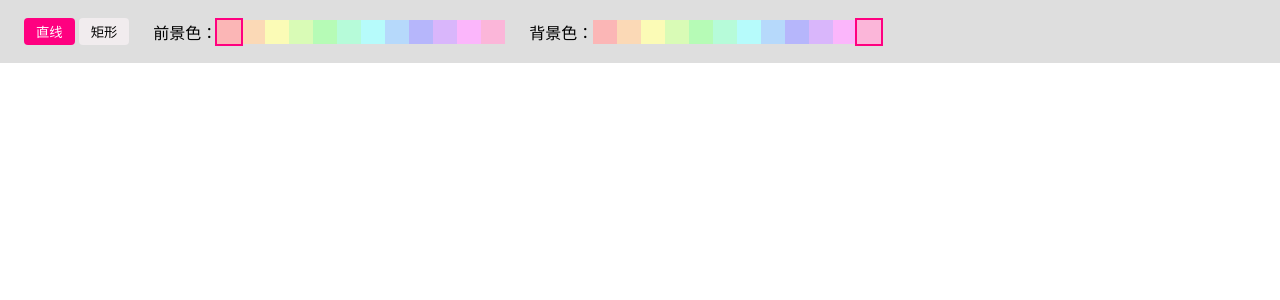
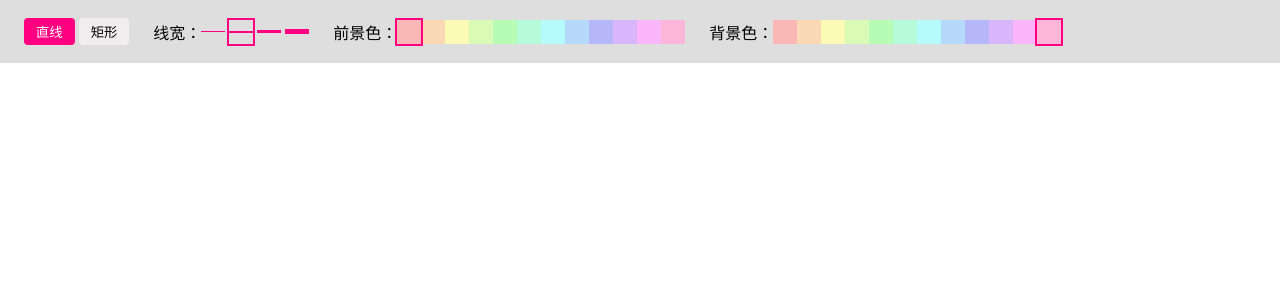
Before and after one commit to hamflx/webgl-paint, a Vue app: page / in a window 1280 px wide. Shown: the top 300 px of the page. Built offline with nearby package versions, Linux system fonts and the light colour scheme.

Commit message:
feat: 支持直线工具的线宽。

```diff
--- a/src/App.vue
+++ b/src/App.vue
@@ -1,5 +1,6 @@
 <script setup>
 import ColorPlate from './components/ColorPlate.vue'
+import ThicknessPlate from './components/ThicknessPlate.vue'
 import { onMounted, onUnmounted, ref } from 'vue'
 import { createPaint, createPaintTools } from './paint'
 import { createPaintReactiveState } from './reactive'
@@ -27,6 +28,10 @@ onUnmounted(() => {
         <template v-for="tool of paintTools">
           <button class="paint__toolbar__btn" :class="{ isActive: tool.mode === paintState.paintMode }" @click="paintState.paintMode = tool.mode">{{ tool.name }}</button>
         </template>
+      </div>
+
+      <div class="paint__toolbar__block">
+        线宽：<ThicknessPlate v-model="paintState.thickness"/>
       </div>
 
       <div class="paint__toolbar__block">
--- /dev/null
+++ b/src/components/ThicknessPlate.vue
@@ -0,0 +1,69 @@
+<script setup>
+import { toRefs, defineProps } from 'vue'
+import { getThicknessList } from '../webgl/common/thickness';
+
+const props = defineProps({
+  modelValue: Number
+})
+const emit = defineEmits(['update:modelValue'])
+const { modelValue } = toRefs(props)
+
+const thicknessList = getThicknessList()
+
+const setActiveThickness = thickness => {
+  emit('update:modelValue', thickness.width)
+}
+</script>
+
+<template>
+  <div class="thickness-plate">
+    <template v-for="thickness of thicknessList">
+      <div class="thickness-plate__item" :class="['thickness-' + thickness.width, { isActive: modelValue === thickness.width }]" @click="setActiveThickness(thickness)">
+      </div>
+    </template>
+  </div>
+</template>
+
+<style lang="scss" scoped>
+.thickness-plate {
+  display: flex;
+  place-items: center;
+
+  &__item {
+    display: flex;
+    align-items: center;
+    width: 24px;
+    flex: 0 0 24px;
+    height: 24px;
+    cursor: pointer;
+
+    &:not(:first-child) {
+      margin-left: 4px;
+    }
+
+    &::before {
+      content: ' ';
+      flex: 1;
+      background-color: rgb(255, 0, 128);
+    }
+
+    &.thickness-1::before {
+      height: 1px;
+    }
+    &.thickness-2::before {
+      height: 2px;
+    }
+    &.thickness-3::before {
+      height: 3px;
+    }
+    &.thickness-5::before {
+      height: 5px;
+    }
+
+    &.isActive {
+      z-index: 1;
+      outline: 2px solid rgb(255, 0, 128);
+    }
+  }
+}
+</style>
--- a/src/paint.js
+++ b/src/paint.js
@@ -13,6 +13,7 @@ export const createPaint = container => {
 
   const renderingContext = {
     gl,
+    thickness: 2,
     paintMode: PaintTool.Line,
     foregroundColor: getColorPlateColors()[0],
     backgroundColor: getColorPlateColors().slice(-1)[0]
@@ -23,6 +24,8 @@ export const createPaint = container => {
   const getPaintMode = () => renderingContext.paintMode
   const getForegroundColor = () => renderingContext.foregroundColor
   const getBackgroundColor = () => renderingContext.backgroundColor
+  const setThickness = mode => { renderingContext.thickness = mode }
+  const getThickness = () => renderingContext.thickness
 
   const renderFrame = () => {
     const ctx = getNormalizedRenderingContext(renderingContext)
@@ -76,7 +79,7 @@ export const createPaint = container => {
   dispose.push(on(canvas, 'mousedown', beginEvent))
 
   const destroy = () => invokeCallbacks(dispose)
-  return { getPaintMode, setPaintMode, setForegroundColor, setBackgroundColor, getForegroundColor, getBackgroundColor, destroy }
+  return { getPaintMode, setPaintMode, setForegroundColor, setBackgroundColor, getForegroundColor, getBackgroundColor, setThickness, getThickness, destroy }
 }
 
 export const PaintTool = {
--- a/src/reactive.js
+++ b/src/reactive.js
@@ -1,7 +1,7 @@
 import { reactive, ref, watchEffect } from 'vue'
 
 export const createPaintReactiveState = () => {
-  const properties = ['foregroundColor', 'backgroundColor', 'paintMode']
+  const properties = ['foregroundColor', 'backgroundColor', 'paintMode', 'thickness']
   const paintInst = ref(null)
   const paintState = reactive(properties.reduce(
     (map, prop) => ({ ...map, [prop]: null }),
--- /dev/null
+++ b/src/webgl/common/thickness.js
@@ -0,0 +1,6 @@
+export const getThicknessList = () => [
+  { width: 1 },
+  { width: 2 },
+  { width: 3 },
+  { width: 5 },
+]
--- a/src/webgl/shapes/line.js
+++ b/src/webgl/shapes/line.js
@@ -4,18 +4,23 @@ import { createShader } from "../common/shader"
 
 export const createLineShape = (ctx, { x1, y1, x2, y2 }) => {
   const { foregroundColor } = ctx
+  const { thickness } = ctx
 
   const render = ({ gl }) => {
-    const { program, buffer, attrPos } = getProgram(gl)
+    const { program, buffer, attrPos, attrNextPos, attrDir } = getProgram(gl)
     gl.useProgram(program)
     gl.uniform4f(gl.getUniformLocation(program, 'u_color'), ...foregroundColor, 1)
     gl.bindBuffer(gl.ARRAY_BUFFER, buffer)
-    gl.vertexAttribPointer(attrPos, 2, gl.FLOAT, false, 0, 0)
+    gl.vertexAttribPointer(attrPos, 2, gl.FLOAT, false, 20, 0)
+    gl.vertexAttribPointer(attrNextPos, 2, gl.FLOAT, false, 20, 8)
+    gl.vertexAttribPointer(attrDir, 1, gl.FLOAT, false, 20, 16)
     gl.bufferData(gl.ARRAY_BUFFER, new Float32Array([
-      x1, y1,
-      x2, y2,
+      x1, y1, x2, y2, thickness / 2,
+      x1, y1, x2, y2, -thickness / 2,
+      x2, y2, x1, y1, thickness / 2,
+      x2, y2, x1, y1, -thickness / 2,
     ]), gl.STATIC_DRAW)
-    gl.drawArrays(gl.LINES, 0, 2)
+    gl.drawArrays(gl.TRIANGLE_FAN, 0, 4)
   }
 
   const updateEndPoint = ({ x, y }) => {
@@ -34,25 +39,37 @@ const getProgram = initializeOnce((/** @type {WebGLRenderingContext} */ gl) => {
   )
   const buffer = gl.createBuffer()
   const attrPos = gl.getAttribLocation(program, 'a_pos')
+  const attrNextPos = gl.getAttribLocation(program, 'a_next_pos')
+  const attrDir = gl.getAttribLocation(program, 'a_dir')
 
   gl.useProgram(program)
 
   const width = gl.canvas.width / window.devicePixelRatio
   const height = gl.canvas.height / window.devicePixelRatio
-  gl.uniform4f(gl.getUniformLocation(program, 'u_scale'), width, height, 1, 1)
+  gl.uniform2f(gl.getUniformLocation(program, 'u_scale'), width, height)
 
   gl.enableVertexAttribArray(attrPos)
+  gl.enableVertexAttribArray(attrNextPos)
+  gl.enableVertexAttribArray(attrDir)
+
   gl.bindBuffer(gl.ARRAY_BUFFER, buffer)
-  gl.vertexAttribPointer(attrPos, 2, gl.FLOAT, false, 0, 0)
 
-  return { program, buffer, attrPos }
+  return { program, buffer, attrPos, attrNextPos, attrDir }
 })
 
 const lineVertexShaderSourceCode = `
-attribute vec4 a_pos;
-uniform vec4 u_scale;
+attribute vec2 a_pos;
+attribute vec2 a_next_pos;
+attribute float a_dir;
+uniform vec2 u_scale;
 void main() {
-  gl_Position = a_pos / u_scale * vec4(1, -1, 1, 1) * vec4(2.0, 2.0, 1.0, 1.0) + vec4(-1.0, 1.0, 0.0, 0.0);
+  vec2 dir = a_next_pos - a_pos;
+  float len = sqrt(dir.x * dir.x + dir.y * dir.y);
+  vec2 dir_unit = dir / len;
+  vec2 norm = vec2(-dir_unit.y, dir_unit.x) * vec2(a_dir, a_dir);
+  vec2 final_pos = a_pos + norm;
+  vec2 transform_pos = (a_pos + norm) / u_scale * vec2(2.0, -2.0) + vec2(-1.0, 1.0);
+  gl_Position = vec4(transform_pos.xy, 1, 1);
 }
 `
 const lineFragShaderSourceCode = `
```
